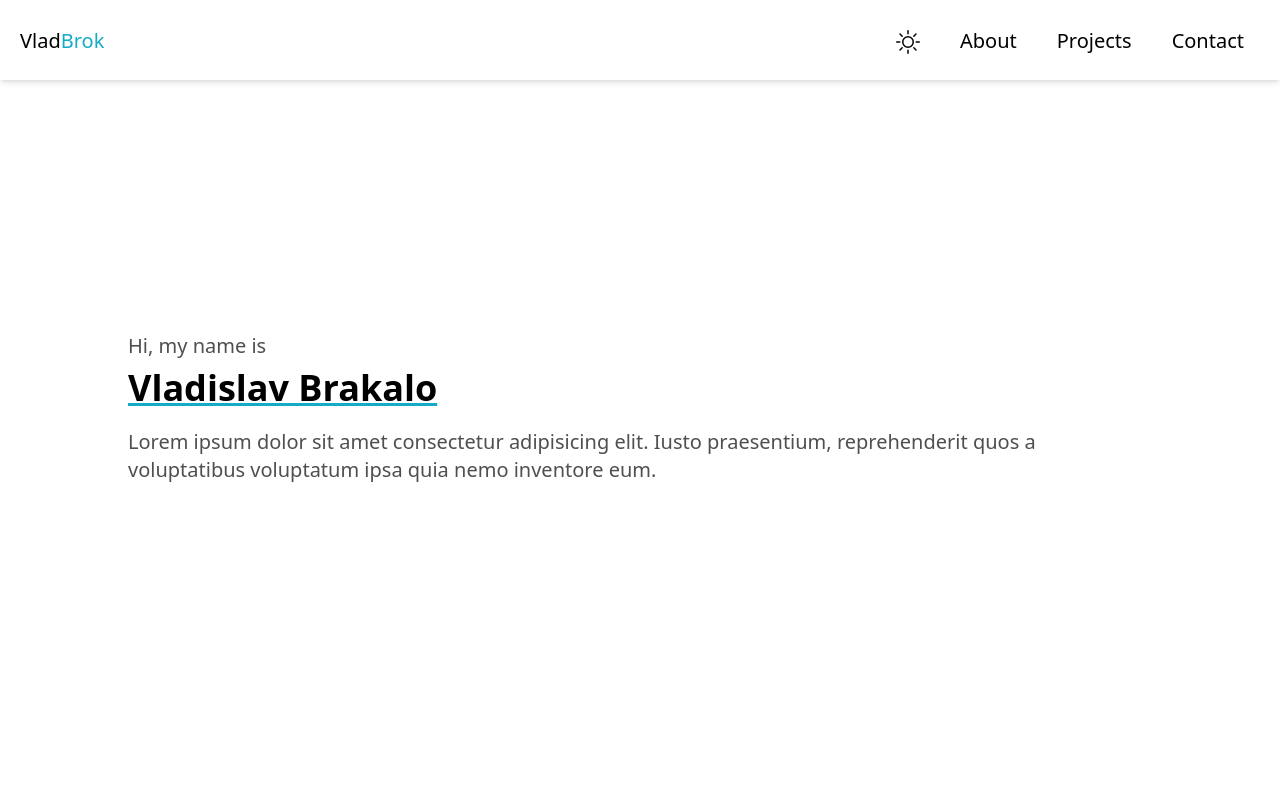
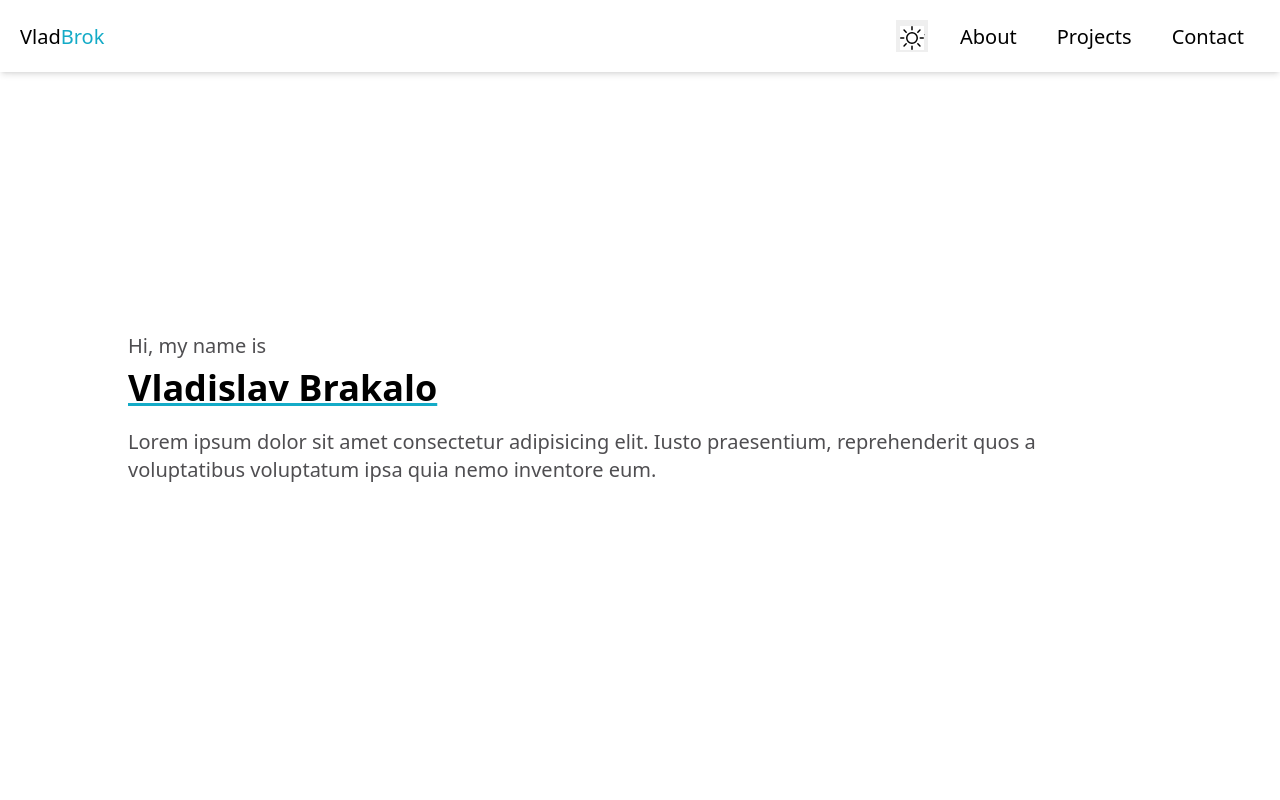
Before and after one commit to VladBrok/personal-site, a React (Vite) app: page / in a window 1280 px wide. Shown: the top 800 px of the page. Built offline with nearby package versions, Linux system fonts and the light colour scheme.

Commit message:
Improve keyboard navigation

```diff
--- a/src/components/ThemeSelect.jsx
+++ b/src/components/ThemeSelect.jsx
@@ -1,4 +1,7 @@
 import { BsMoon, BsSun } from "react-icons/bs";
+
+const iconStyles =
+  "absolute top-[55%] -translate-y-1/2 left-1/2 -translate-x-1/2 pointer-events-none text-3xl sm:text-2xl bg-white dark:bg-darkgray";
 
 export default function ThemeSelect({ onChange, value }) {
   function handleChange(e) {
@@ -7,11 +10,11 @@ export default function ThemeSelect({ onChange, value }) {
 
   return (
     <div className="relative ml-auto mr-6 sm:mr-4">
-      <BsMoon className="absolute-center text-3xl sm:text-2xl hidden dark:block" />
-      <BsSun className="absolute-center text-3xl sm:text-2xl dark:hidden" />
+      <BsMoon className={`${iconStyles} hidden dark:block`} />
+      <BsSun className={`${iconStyles} dark:hidden`} />
 
       <select
-        className="opacity-0 w-10 h-10 cursor-pointer dark:bg-darkgray"
+        className="w-9 h-9 sm:h-8 sm:w-8 cursor-pointer dark:bg-darkgray"
         name="themes"
         id="themes"
         onChange={handleChange}
--- a/src/index.css
+++ b/src/index.css
@@ -35,8 +35,4 @@
   .text-contrast {
     @apply text-black dark:text-light;
   }
-
-  .absolute-center {
-    @apply absolute top-[55%] -translate-y-1/2 left-1/2 -translate-x-1/2 pointer-events-none;
-  }
 }
```
